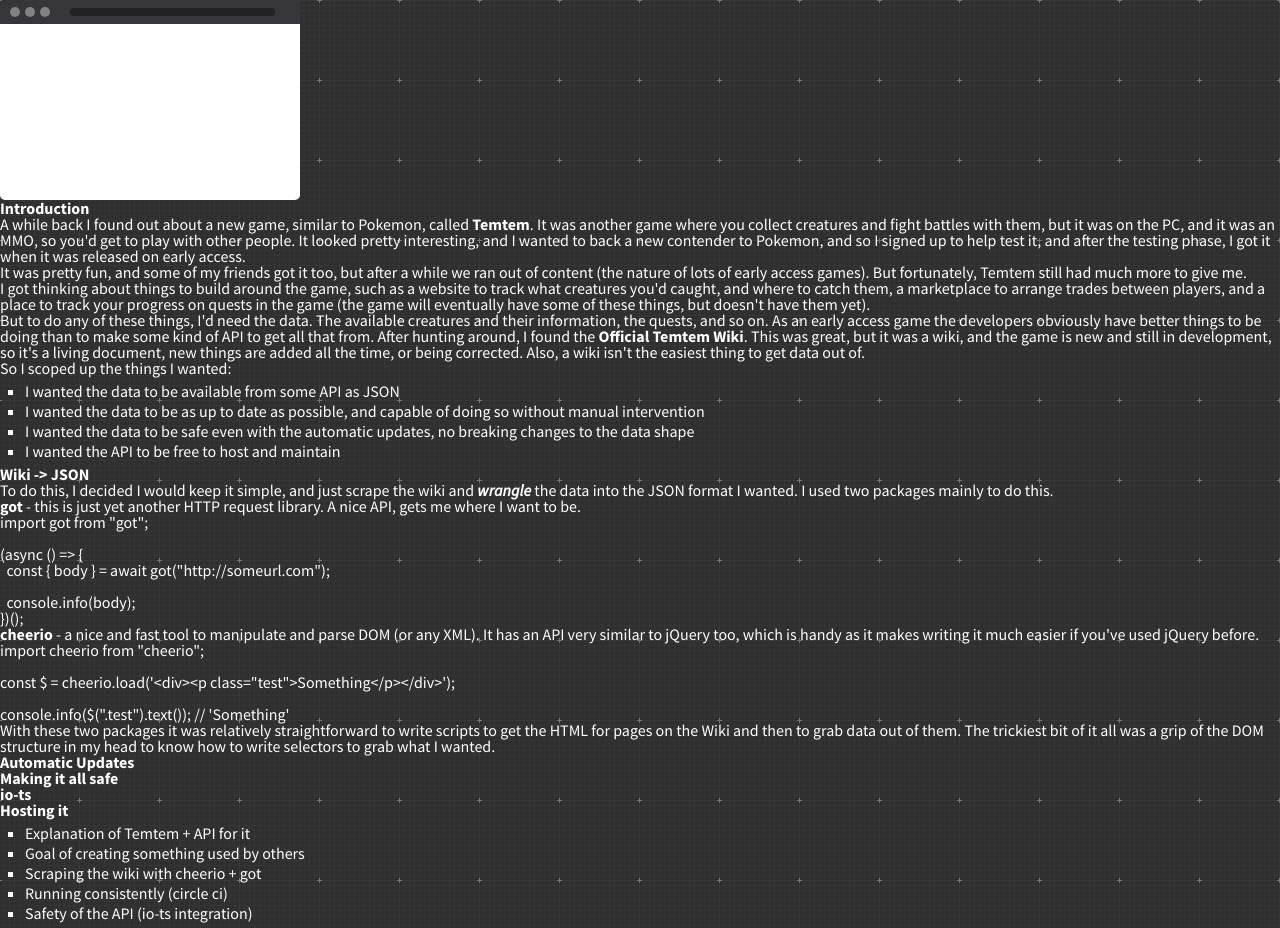
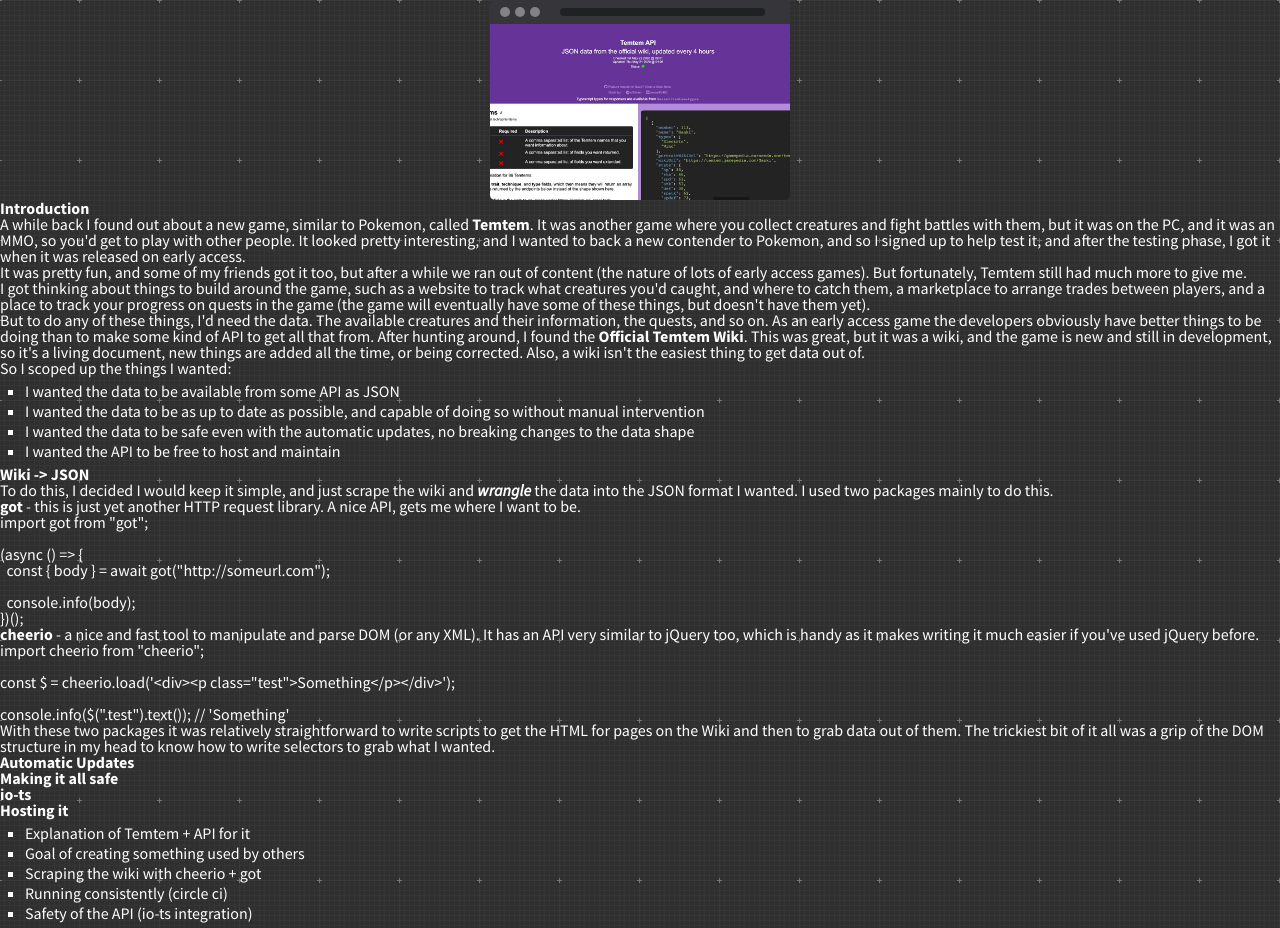
Before and after one commit to StephaneP/mael, a Next.js app: page /posts/project-temtem-api in a window 1280 px wide. Built offline with nearby package versions, Linux system fonts and the light colour scheme.

Commit message:
fix: 🐛 Add image to Temtem project blog post

```diff
--- /dev/null
+++ b/components/atoms/Center/index.tsx
@@ -0,0 +1,8 @@
+import { FC } from "react";
+import styles from "./styles.module.css";
+
+const Center: FC = ({ children }) => {
+  return <div className={styles.center}>{children}</div>;
+};
+
+export default Center;
--- /dev/null
+++ b/components/atoms/Center/styles.module.css
@@ -0,0 +1,6 @@
+.center {
+  display: flex;
+  justify-content: center;
+  align-items: center;
+  width: 100%;
+}
--- a/pages/posts/anatomy-of-a-click.mdx
+++ b/pages/posts/anatomy-of-a-click.mdx
@@ -3,7 +3,7 @@
 title: "Anatomy of a Click"
 tags: react, react-native, react-native-web, testing, bug
 createdAt: 2020-05-05T20:27:33.278Z
-modifiedAt: 2020-05-22T10:22:01.894Z
+modifiedAt: 2020-05-22T11:08:30.626Z
 ---
 
 import EventExample, { EventList } from "../../components/atoms/EventExample";
--- a/pages/posts/documenting-everything.mdx
+++ b/pages/posts/documenting-everything.mdx
@@ -2,7 +2,7 @@
 layout: "BlogPost"
 title: "Documenting Everything"
 createdAt: 2020-05-07T11:28:25.498Z
-modifiedAt: 2020-05-22T10:22:01.898Z
+modifiedAt: 2020-05-22T11:08:30.637Z
 ---
 
 Talk about the importance of documenting discussions and decisions.
--- a/pages/posts/next-mdx-enhanced-build.mdx
+++ b/pages/posts/next-mdx-enhanced-build.mdx
@@ -3,7 +3,7 @@
 title: "next-mdx-enhanced Build Issues"
 tags: nextjs, bug
 createdAt: 2020-05-07T11:10:29.142Z
-modifiedAt: 2020-05-22T10:22:01.900Z
+modifiedAt: 2020-05-22T11:08:30.652Z
 ---
 
 So here's the story of how I lost a few hours of my life figuring out some issues with some tests.
--- a/pages/posts/one-on-ones.mdx
+++ b/pages/posts/one-on-ones.mdx
@@ -2,7 +2,7 @@
 layout: "BlogPost"
 title: "1-2-1s"
 createdAt: 2020-05-05T19:20:52.571Z
-modifiedAt: 2020-05-22T10:22:01.902Z
+modifiedAt: 2020-05-22T11:08:30.652Z
 ---
 
 No one teaches a new developer how to do one on ones.
--- a/pages/posts/project-temtem-api.mdx
+++ b/pages/posts/project-temtem-api.mdx
@@ -3,12 +3,15 @@
 title: "Project: Temtem API"
 tags: project,games,api,nextjs,io-ts,ci
 createdAt: 2020-05-21T10:14:05.261Z
-modifiedAt: 2020-05-22T10:22:01.906Z
+modifiedAt: 2020-05-22T11:20:47.336Z
 ---
 
 import Browser from "../../components/atoms/Browser";
+import Center from "../../components/atoms/Center";
 
-<Browser src="" />
+<Center>
+  <Browser src="/images/sites/web/temtem-api.png" />
+</Center>
 
 # Introduction
 
--- a/pages/posts/wtf-is-chromatic.mdx
+++ b/pages/posts/wtf-is-chromatic.mdx
@@ -3,7 +3,7 @@
 title: "WTF is Chromatic"
 tags: chromatic, storybook, ui, testing
 createdAt: 2020-05-20T09:35:49.680Z
-modifiedAt: 2020-05-22T10:22:01.913Z
+modifiedAt: 2020-05-22T11:08:30.690Z
 ---
 
 # Introduction
```
